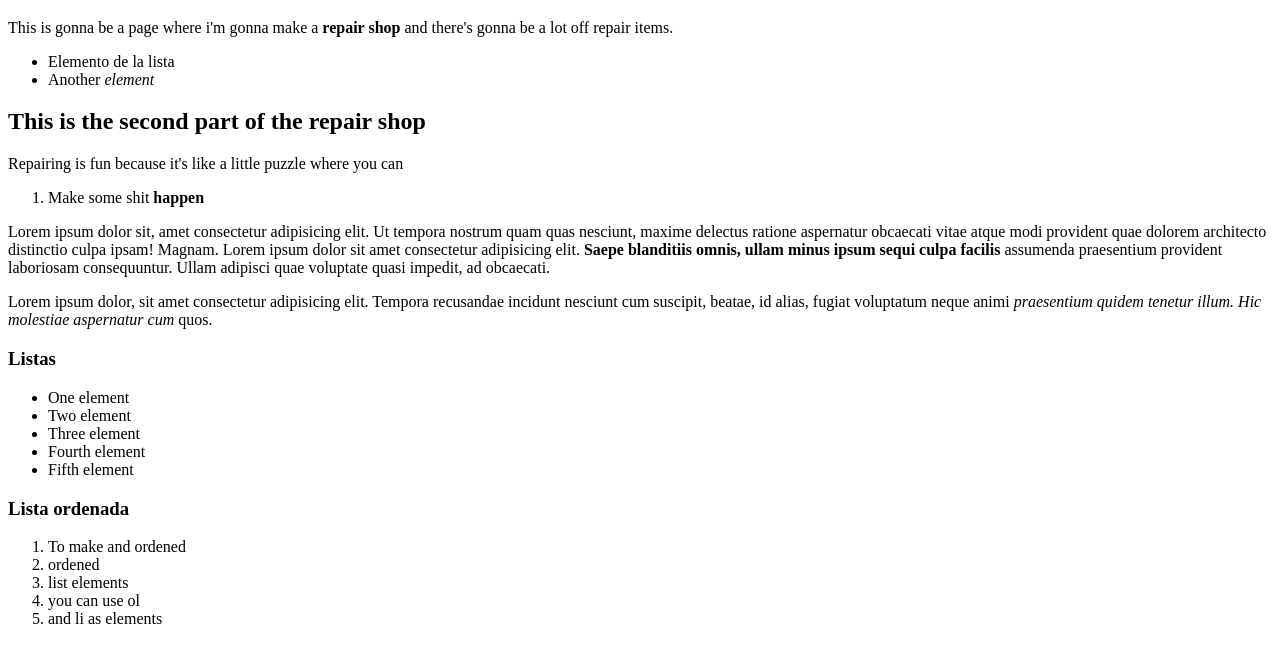
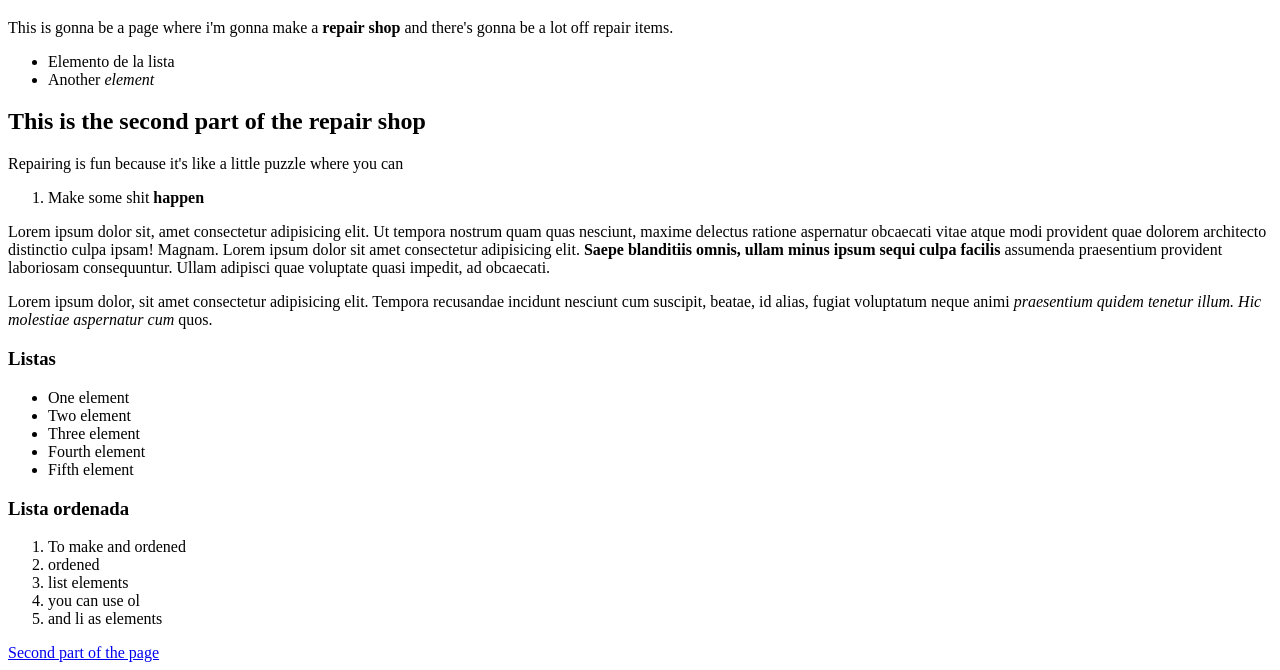
Before and after one commit to lurodrigu/git_test, a plain HTML site: page html-boilerplate/index.html in a window 1280 px wide. Shown: the part 452-1122 px from the top of the page. Before the commit the page ends 1096 px from the top, so only its background shows below. Drawn offline with Linux system fonts and the light colour scheme.

Commit message:
modified

```diff
--- a/html-boilerplate/index.html
+++ b/html-boilerplate/index.html
@@ -66,6 +66,7 @@
             <li>you can use ol</li>
             <li>and li as elements</li>
          </ol>
+         <a href="lists.html">Second part of the page</a>
     </body>
 </html>
 </html>
```
